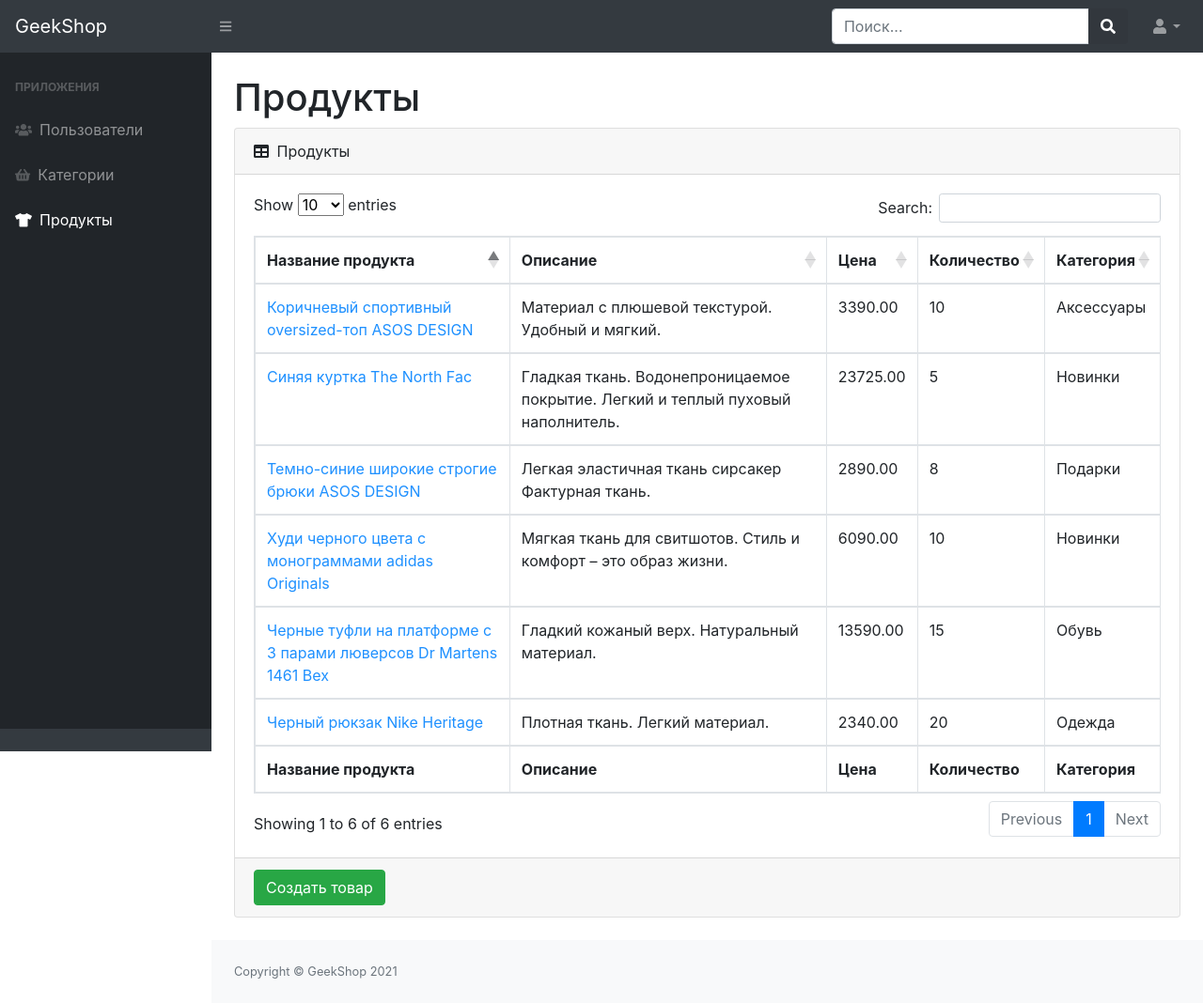
After one commit to EATataris/geekshop, a Django app: page /admin-staff/products/ in a window 1280 px wide. The commit adds this page. Shown: the whole page at 94% size. Run offline with Django 3.2, Linux system fonts and the light colour scheme; the visitor is signed in with stand-in values (Sample User, id 1); data comes from the database, SQL or seed files in the repository; some libraries are stand-ins or nearby versions.

Commit message:
added CRUID for admin products

```diff
--- /dev/null
+++ b/admins/templates/admins/admin-products-read.html
@@ -0,0 +1,59 @@
+{% extends 'admins/base.html' %}
+
+{% block content %}
+    <main>
+        <div class="container-fluid">
+            <h1 class="mt-4">Продукты</h1>
+            <div class="card mb-4">
+                <div class="card-header">
+                    <i class="fas fa-table mr-1"></i>
+                    Продукты
+                </div>
+                <div class="card-body">
+                    <div class="table-responsive">
+                        <table class="table table-bordered" id="dataTable" width="100%" cellspacing="0">
+                            <thead>
+                            <tr>
+                                <th>Название продукта</th>
+                                <th>Описание</th>
+                                <th>Цена</th>
+                                <th>Количество</th>
+                                <th>Категория</th>
+                            </tr>
+                            </thead>
+                            <tfoot>
+                            <tr>
+                                <th>Название продукта</th>
+                                <th>Описание</th>
+                                <th>Цена</th>
+                                <th>Количество</th>
+                                <th>Категория</th>
+                            </tr>
+                            </tfoot>
+                            <tbody>
+                            {% for product in products %}
+                                <tr>
+                                    <td>
+                                        <a href="{% url 'admins:admin_users_update' user.id %}" style="color: dodgerblue">
+                                            {{ product.name}}
+                                        </a>
+                                    </td>
+                                    <td>{{ product.description }}</td>
+                                    <td>{{ product.price }}</td>
+                                    <td>{{ product.quantity}}</td>
+                                    <td>{{ product.category}}</td>
+                                </tr>
+                            {% endfor %}
+                            </tbody>
+                        </table>
+                    </div>
+                </div>
+                <div class="card-footer">
+                    <a href="{% url 'admins:admin_product_create' %}">
+                        <button class="btn btn-success">Создать товар</button>
+                    </a>
+                </div>
+            </div>
+        </div>
+    </main>
+{% endblock %}
--- a/admins/templates/admins/base.html
+++ b/admins/templates/admins/base.html
@@ -59,7 +59,7 @@
                         </div>
                         Категории
                     </a>
-                    <a class="nav-link" href="index.html">
+                    <a class="nav-link" href="{% url 'admins:admin_products' %}">
                         <div class="sb-nav-link-icon">
                             <i class="fas fa-tshirt"></i>
                         </div>
--- a/admins/urls.py
+++ b/admins/urls.py
@@ -1,5 +1,5 @@
 from django.urls import path
-from admins.views import admin_users, admin_users_create, admin_users_update, index, admin_users_remove
+from admins.views import admin_users, admin_users_create, admin_users_update, index, admin_users_remove, admin_products, admin_product_create
 
 app_name = 'admins'
 
@@ -9,4 +9,6 @@
     path('users/create/', admin_users_create, name='admin_users_create'),
     path('users/update/<int:pk>/', admin_users_update, name='admin_users_update'),
     path('users/remove/<int:pk>/', admin_users_remove, name='admin_users_remove'),
+    path('products/', admin_products, name='admin_products'),
+    path('products/create/', admin_product_create, name='admin_product_create'),
 ]
--- a/admins/views.py
+++ b/admins/views.py
@@ -2,8 +2,9 @@
 from django.urls import reverse
 from django.contrib.auth.decorators import user_passes_test
 
-from admins.forms import UserAdminRegistationForm, UserAdminProfileForm
+from admins.forms import UserAdminRegistationForm, UserAdminProfileForm, ProductAdminCreationForm
 from users.models import User
+from products.models import Product
 
 
 # Create your views here.
@@ -60,3 +61,26 @@
     user.is_active = False
     user.save()
     return HttpResponseRedirect(reverse('admins:admin_users'))
+
+
+@user_passes_test(lambda u: u.is_staff)
+def admin_products(request):
+    context = {'title': 'Админ-панель - продукты', 'products': Product.objects.all()}
+    return render(request, 'admins/admin-products-read.html', context)
+
+
+@user_passes_test(lambda u: u.is_staff)
+def admin_product_create(request):
+    if request.method == 'POST':
+        form = ProductAdminCreationForm(data=request.POST, files=request.FILES)
+        if form.is_valid():
+            form.save()
+            return HttpResponseRedirect(reverse('admins:admin_products'))
+    else:
+        form = ProductAdminCreationForm()
+
+    context = {
+        'title': 'Админ-панель - создание нового продукта',
+        'form': form,
+    }
+    return render(request, 'admins/admin-products-create.html', context)
```
Also changed, not shown: admins/forms.py (+19 -0 lines), admins/templates/admins/admin-products-create.html (added, +55 -0 lines).
